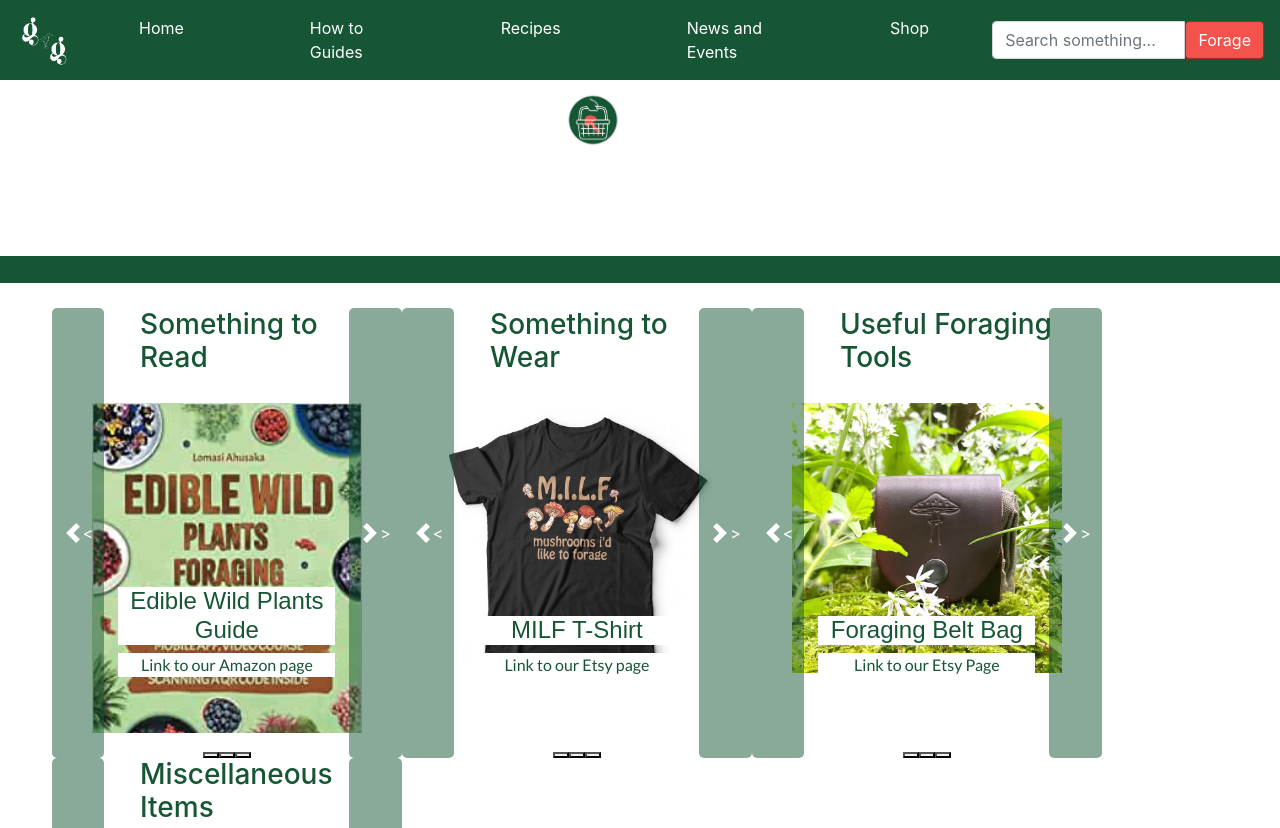
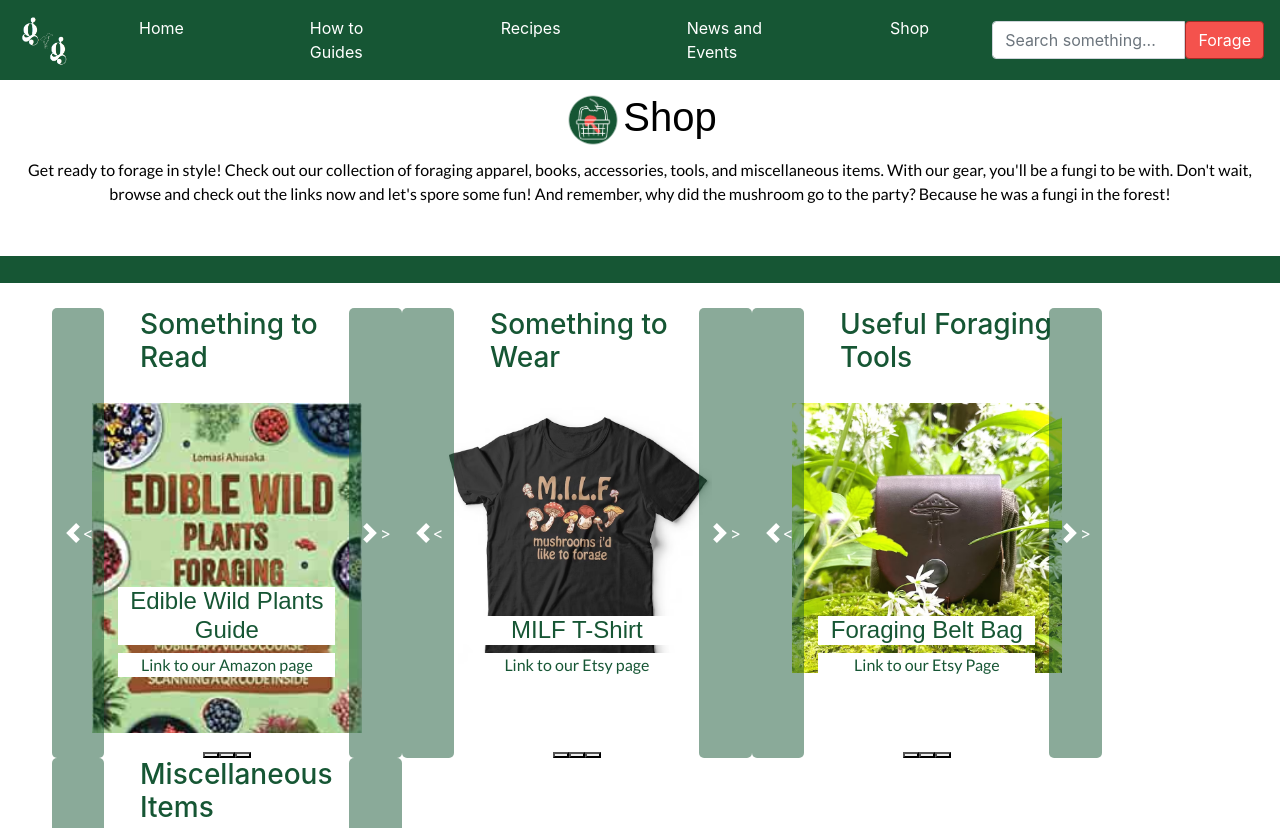
Before and after one commit to Rhianwen/gatherandgobble, a plain HTML site: page shop.html in a window 1280 px wide. Shown: the top 828 px of the page. Drawn offline with nearby package versions, Linux system fonts and the light colour scheme; a script that the page names is missing; a web font is replaced by a local one.

Commit message:
Update shop.html

```diff
--- a/shop.html
+++ b/shop.html
@@ -1,7 +1,7 @@
 <!DOCTYPE html>
 <html lang="en">
 <head>
-    <meta charset="UTF-8">
+    <meta charset="UTF-8
     <meta http-equiv="X-UA-Compatible" content="IE=edge">
     <meta name="viewport" content="width=device-width, initial-scale=1.0">
     <title>Document</title>
@@ -58,8 +58,8 @@
 <!--NAVBAR END-->
 
 <div class="shopheader">
-    <h1 class="homeh1"><img src="./img/shop_icon.png" width="60px" alt="shop icon">Shop</h1>
-<p class="homep">Get ready to forage in style! Check out our collection of foraging apparel, books, accessories, tools, and miscellaneous items. With our gear, you'll be a fungi to be with. Don't wait, browse and check out the links now and let's spore some fun! And remember, why did the mushroom go to the party? Because he was a fungi in the forest!</p><br>
+    <h1><img src="./img/shop_icon.png" width="60px" alt="shop icon">Shop</h1>
+    <p>Get ready to forage in style! Check out our collection of foraging apparel, books, accessories, tools, and miscellaneous items. With our gear, you'll be a fungi to be with. Don't wait, browse and check out the links now and let's spore some fun! And remember, why did the mushroom go to the party? Because he was a fungi in the forest!</p><br>
 </div>
 
 <!--Shop Carousel-->
```
